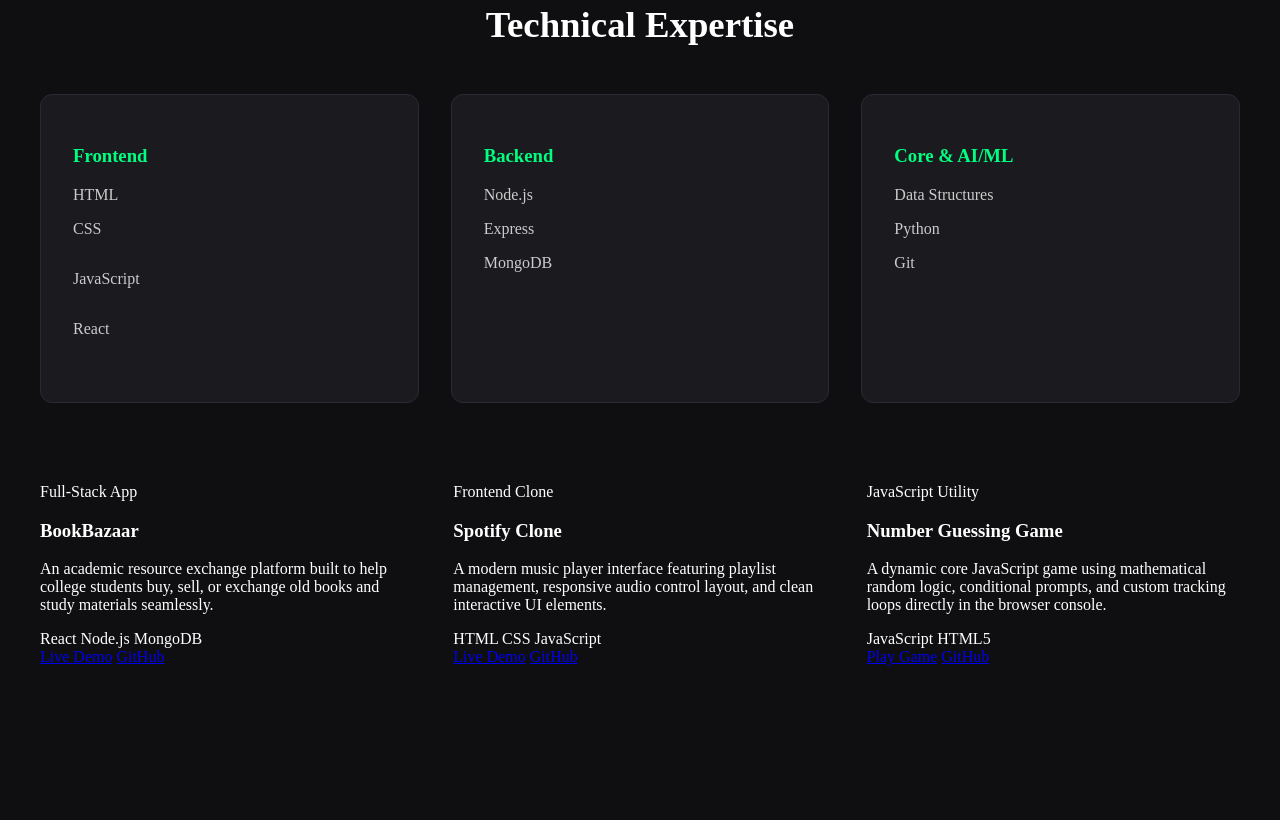
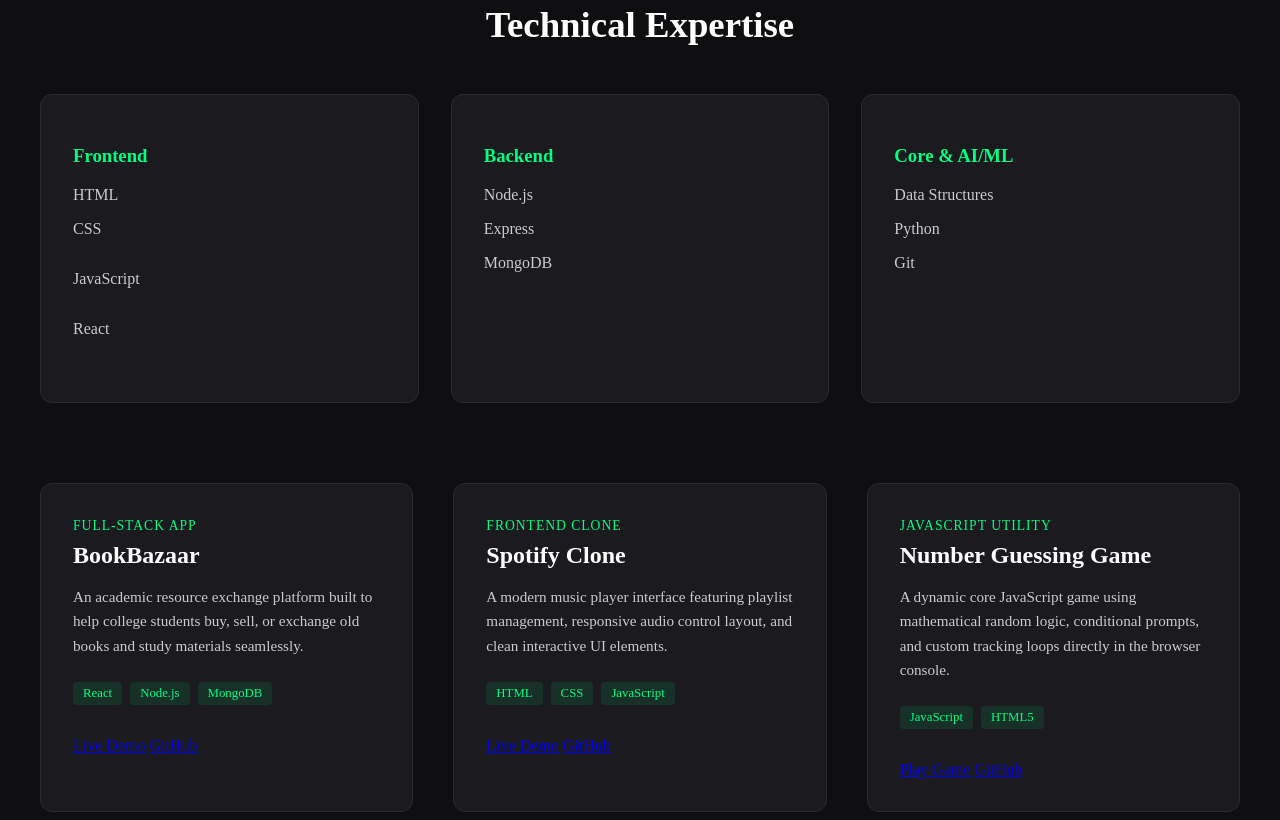
Before and after one commit to Vanshi-1210/personal-portfolio, a plain HTML site: page index.html in a window 1280 px wide. Shown: the part 996-1816 px from the top of the page. Before the commit the page ends 1670 px from the top, so only its background shows below. Drawn offline with Linux system fonts and the light colour scheme.

Commit message:
Style: design project cards with tech badges and neon hover transitions

```diff
--- a/style.css
+++ b/style.css
@@ -148,3 +148,52 @@ color: #cccccc;
     max-width: 1200px;
     margin: 0 auto;
 }
+.project-card {
+    background-color: #1a1a1f;
+    border: 1px solid #2a2a35;
+    border-radius: 12px;
+    padding: 2rem;
+    text-align: left;
+    transition: all 0.3s ease;
+}
+
+.project-card:hover {
+    border-color: #00ff80;
+    transform: translateY(-8px);
+    box-shadow: 0 5px 20px rgba(0, 255, 128, 0.15);
+}
+
+.project-tag {
+    color: #00ff80;
+    font-size: 0.85rem;
+    text-transform: uppercase;
+    letter-spacing: 1px;
+}
+
+.project-card h3 {
+    color: #ffffff;
+    margin: 0.5rem 0 1rem 0;
+    font-size: 1.5rem;
+}
+
+.project-card p {
+    color: #cccccc;
+    font-size: 0.95rem;
+    line-height: 1.6;
+    margin-bottom: 1.5rem;
+}
+
+.project-tech {
+    display: flex;
+    flex-wrap: wrap;
+    gap: 8px;
+    margin-bottom: 2rem;
+}
+
+.project-tech span {
+    background-color: rgba(0, 255, 128, 0.1);
+    color: #00ff80;
+    padding: 4px 10px;
+    border-radius: 4px;
+    font-size: 0.8rem;
+}
```
